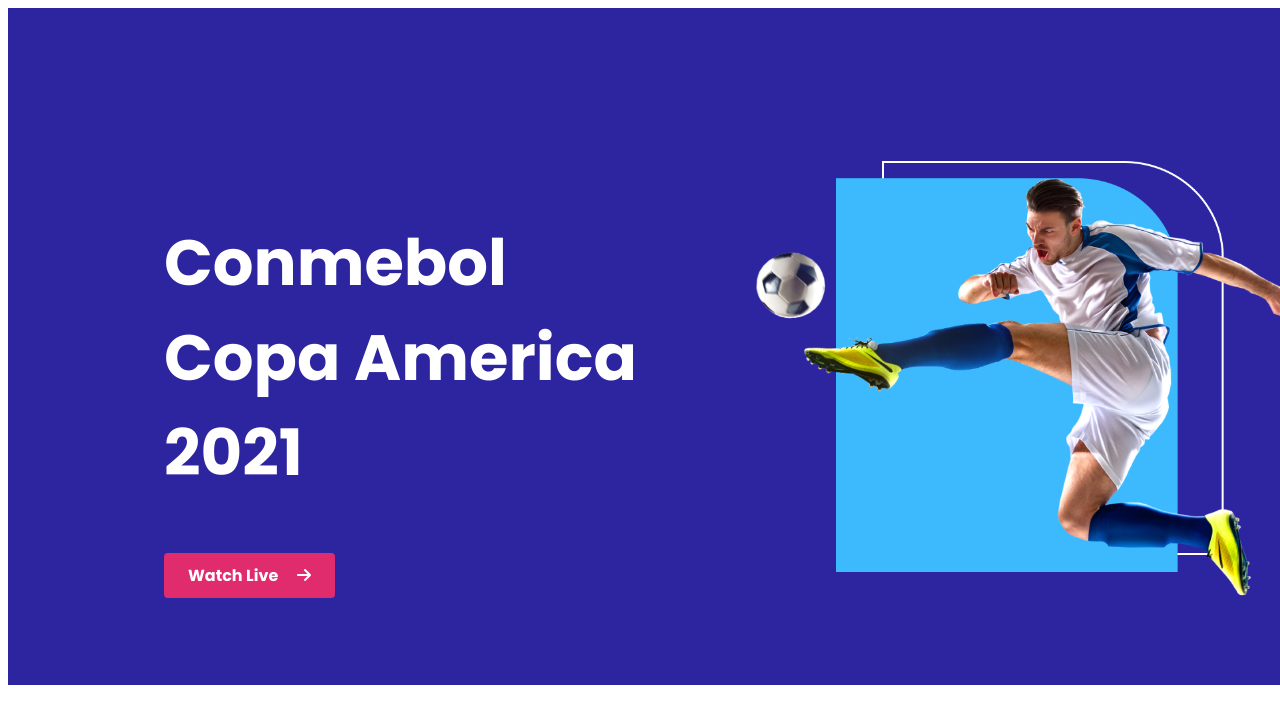
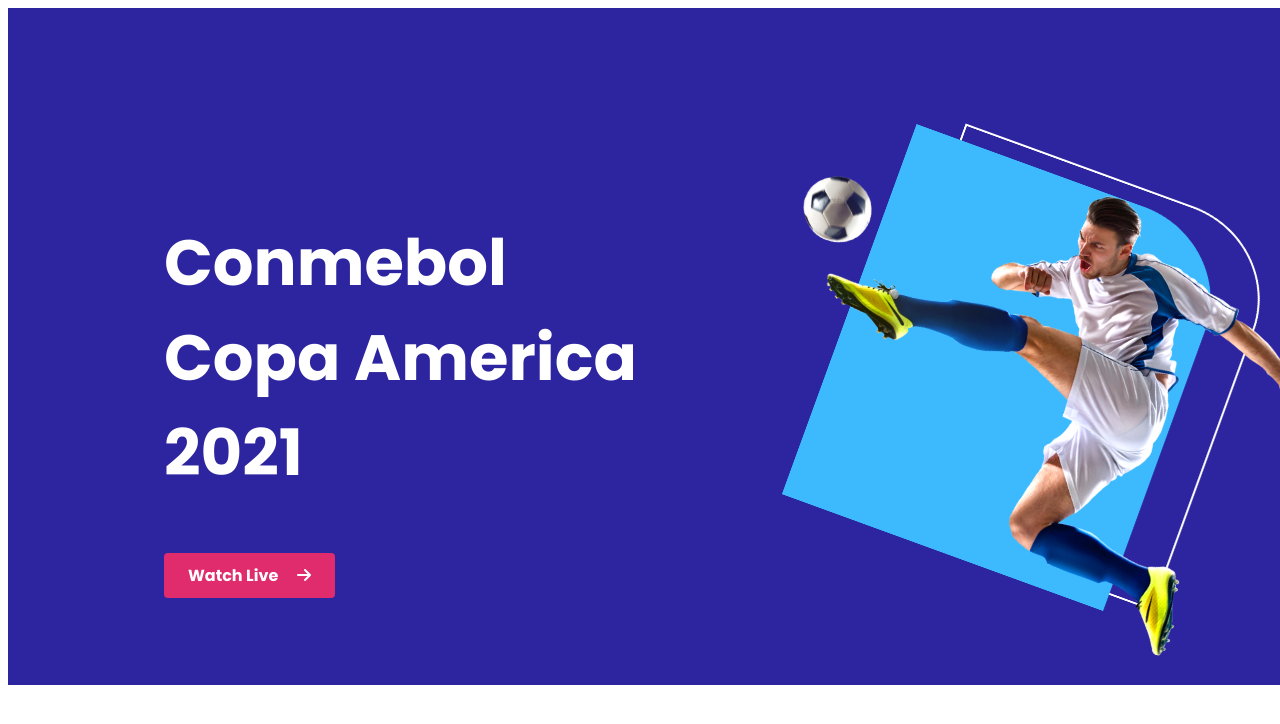
Before and after one commit to MehediHasan16/responsive-football-main, a plain HTML site: page index.html in a window 1280 px wide. In both pictures the pointer is over the picture 1030 px from the left and 380 px from the top of the page. Shown: the top 724 px of the page. Drawn offline with Linux system fonts and the light colour scheme.

Commit message:
added top banner

```diff
--- a/styles/style.css
+++ b/styles/style.css
@@ -44,6 +44,7 @@
     padding: 10px 24px;
     margin-right: 315px;
     border-radius: 4px;
+    /* transform: rotate(40deg); */
 
 }
 .button{
@@ -68,4 +69,12 @@
     margin-right: 140px;
     margin-top: 153px;
     margin-bottom: 86px;
+   transition: 1s;
 }
+
+.top-container img:hover{
+    -webkit-transform: scale(1.3);
+    -ms-transform: scale(1.3);
+    transform: scale(1.3);
+   transform: rotate(20deg);
+}
```
Also changed, not shown: index.html (+1 -0 lines).
